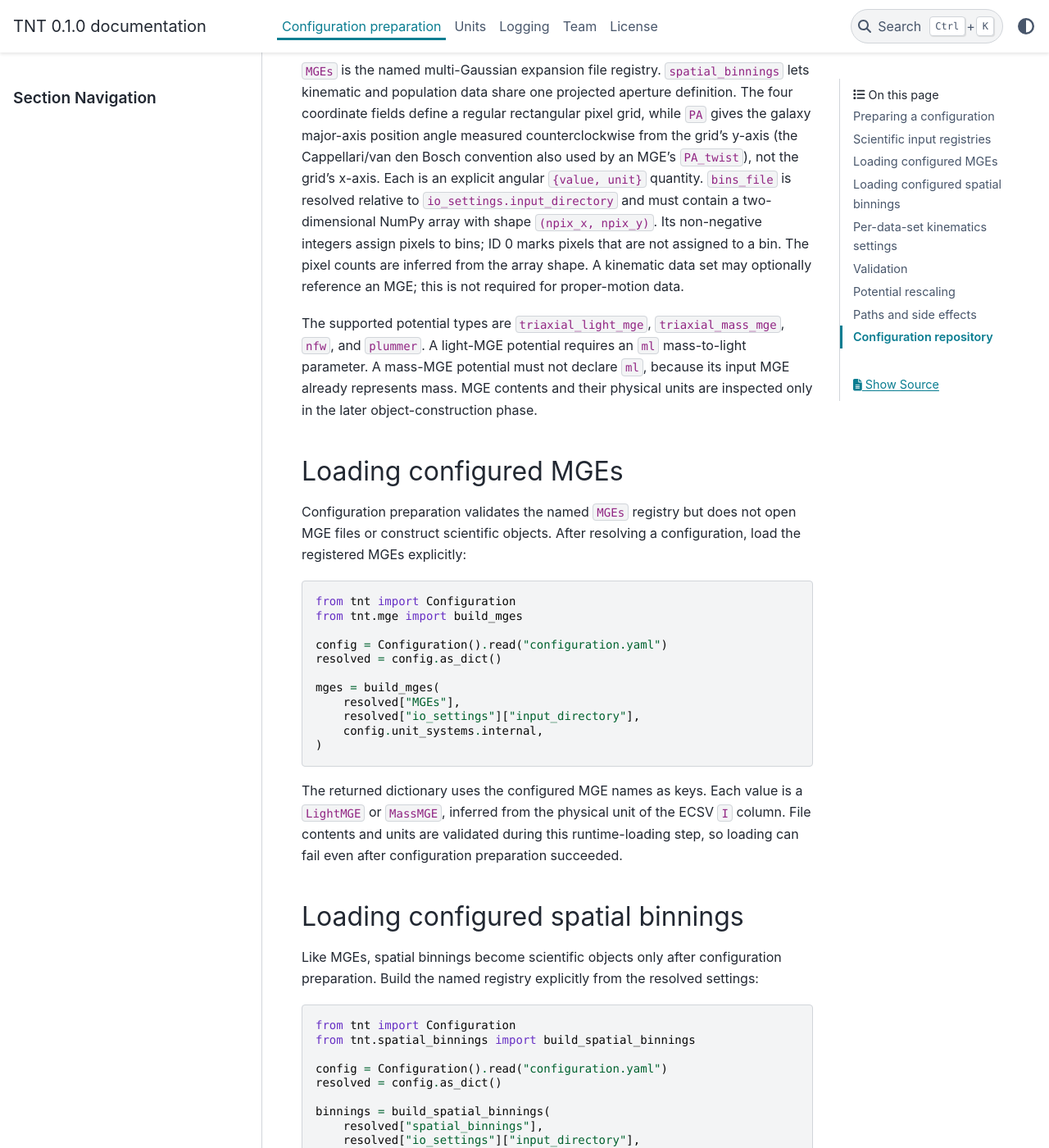
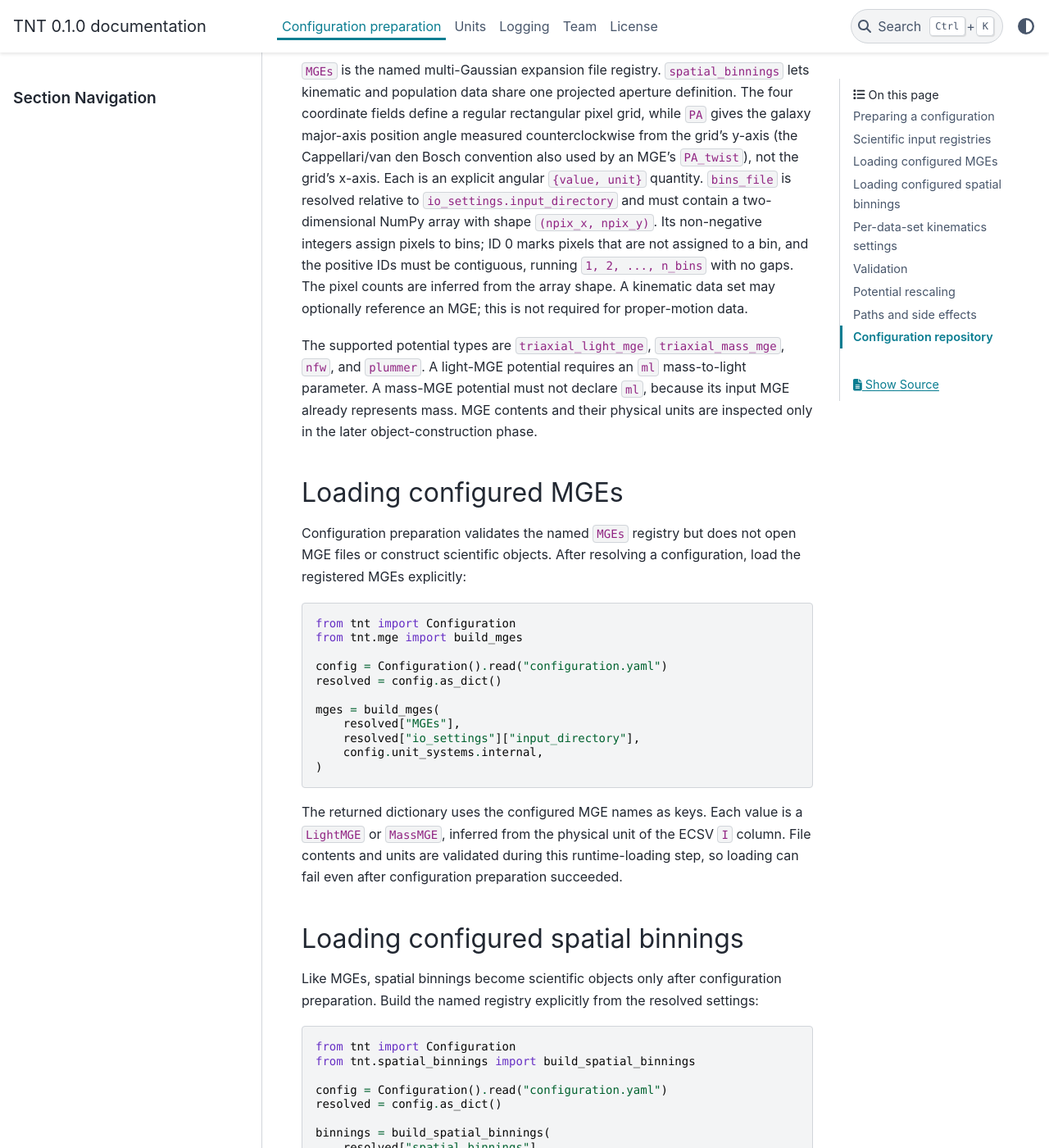
Before and after one commit to dynamics-of-stellar-systems/tnt, a Sphinx documentation site: the page built from docs/source/configuration.md, in a window 1280 px wide and 1400 px high, scrolled down 3415 px. Shown: the whole window at 82% size. Built offline with Sphinx 7.4.7 and the PyData theme 0.15.4, drawn with Linux system fonts in a browser that asks for light colours; some of the changed text lies outside the part shown.

Commit message:
Document the contiguous-bin-ID requirement
The previous commit enforced that positive bin IDs run 1..n_bins with
no gaps, but the class/method docstrings and configuration.md still
only described the non-negative and 0-marks-unbinned rules. Documented
the contiguity requirement everywhere it was missing.

Co-Authored-By: Claude Sonnet 5 <noreply@anthropic.com>

```diff
--- a/docs/source/configuration.md
+++ b/docs/source/configuration.md
@@ -138,9 +138,10 @@ an explicit angular
 `{value, unit}` quantity. `bins_file` is resolved relative to
 `io_settings.input_directory` and must contain a two-dimensional NumPy array
 with shape `(npix_x, npix_y)`. Its non-negative integers assign pixels to bins;
-ID 0 marks pixels that are not assigned to a bin. The pixel counts are inferred
-from the array shape. A kinematic data set may optionally reference an MGE;
-this is not required for proper-motion data.
+ID 0 marks pixels that are not assigned to a bin, and the positive IDs must be
+contiguous, running `1, 2, ..., n_bins` with no gaps. The pixel counts are
+inferred from the array shape. A kinematic data set may optionally reference
+an MGE; this is not required for proper-motion data.
 
 The supported potential types are `triaxial_light_mge`,
 `triaxial_mass_mge`, `nfw`, and `plummer`. A light-MGE potential requires an
@@ -195,9 +196,9 @@ binnings = build_spatial_binnings(
 
 The returned dictionary uses the configured binning names as keys and contains
 `ProjectedBinning` values. This loading step opens each `.npy` file, validates
-the exact entry schema and inline geometry, and rejects empty or otherwise
-invalid pixel-to-bin arrays. It converts the geometry to the internal angle
-unit and precomputes pixel edges and quadrature nodes.
+the exact entry schema and inline geometry, and rejects empty, negative, or
+non-contiguous pixel-to-bin arrays. It converts the geometry to the internal
+angle unit and precomputes pixel edges and quadrature nodes.
 
 `AbstractMGE.get_projected_mass()` integrates an MGE over a
 `ProjectedBinning` and returns the total in each positive bin ID. Convert both
```
Also changed, not shown: 1 other file.
